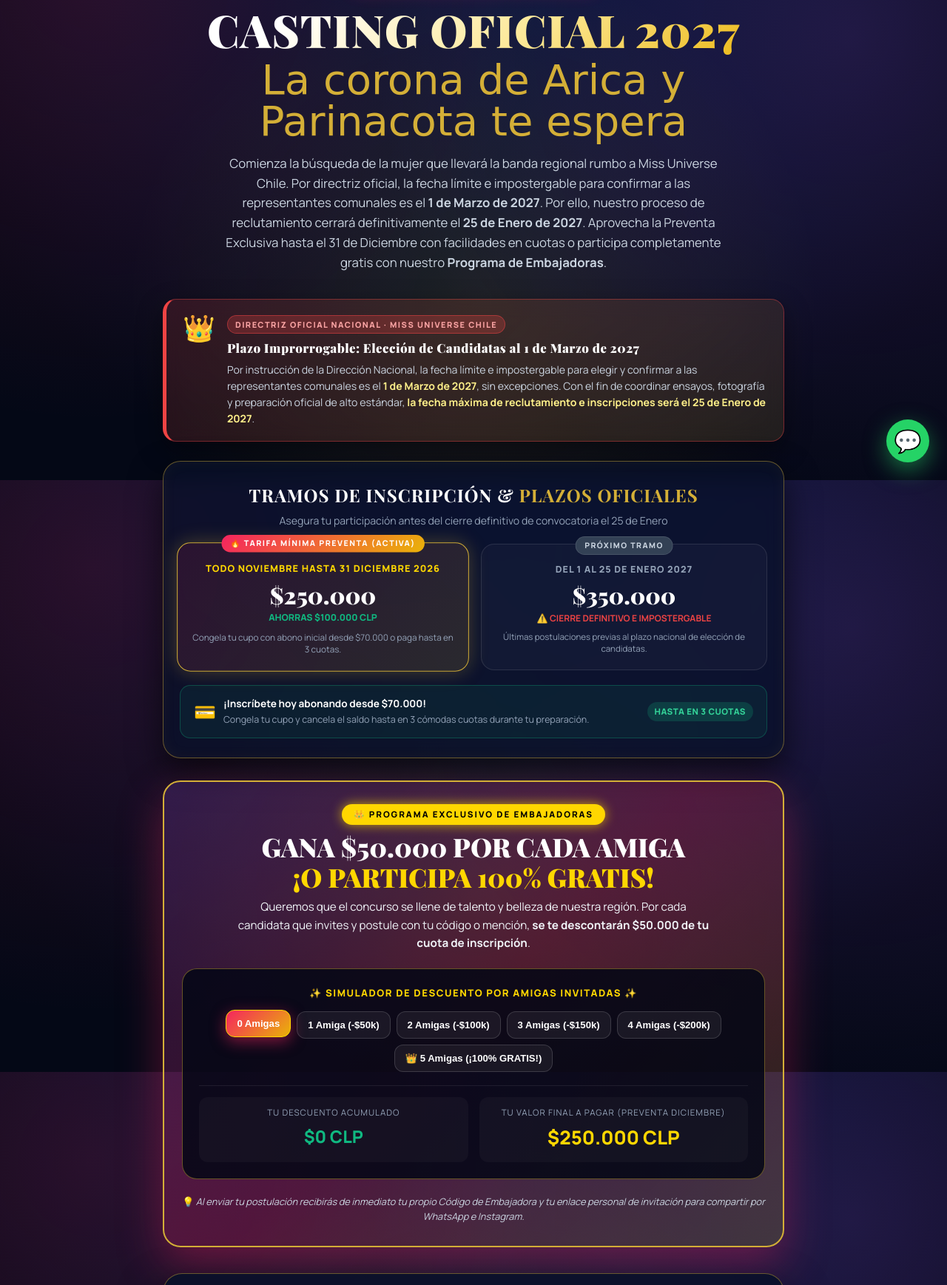
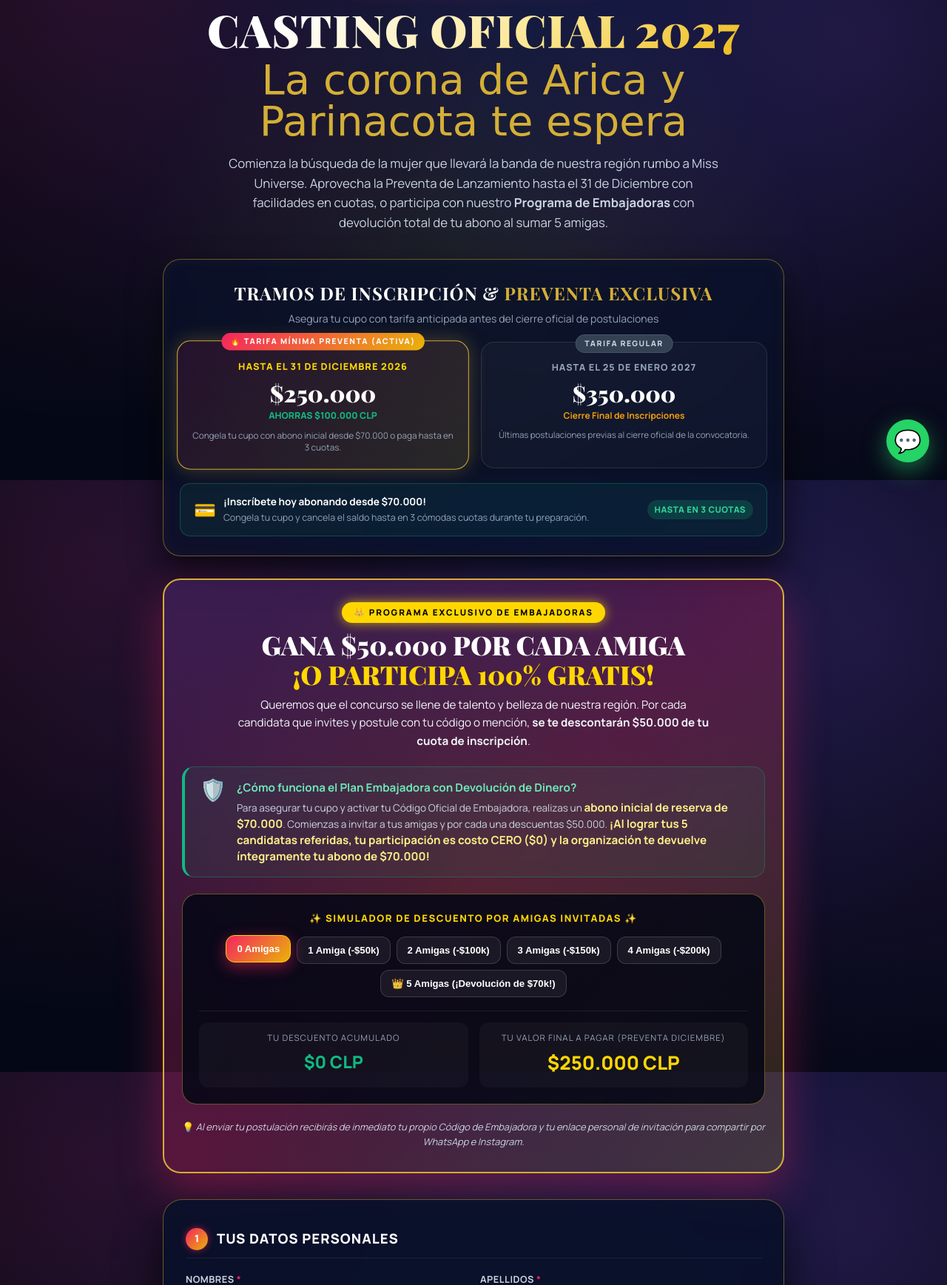
Before and after one commit to GrupoSeinfotel/missuniversoiquique.cl, a PHP site: page / in a window 1280 px wide. Shown: the part 151-1888 px from the top of the page at 74% size. Run offline with PHP 8.4, Linux system fonts and the light colour scheme; some web fonts are replaced.

Commit message:
fix(casting): remover fecha confidencial y estipular abono reembolsable de  en Plan Embajadoras

```diff
--- a/admin-postulantes/index.php
+++ b/admin-postulantes/index.php
@@ -625,7 +625,7 @@ try {
                                 'contado_250' => ['txt' => '⚡ Preventa $250k', 'color' => '#10b981'],
                                 'contado_350' => ['txt' => '⚡ Regular $350k', 'color' => '#f59e0b'],
                                 'tres_cuotas' => ['txt' => '💳 3 Cuotas', 'color' => '#fbbf24'],
-                                'programa_embajadora' => ['txt' => '👑 Plan Beca Gratis', 'color' => '#e879f9']
+                                'programa_embajadora' => ['txt' => '👑 Embajadora ($70k Reembolsable)', 'color' => '#e879f9']
                             ];
                             $planInfo = $planMap[$p['modalidad_pago'] ?? ''] ?? ['txt' => htmlspecialchars($p['modalidad_pago'] ?? 'Abono'), 'color' => '#94a3b8'];
 
--- a/casting/index.php
+++ b/casting/index.php
@@ -242,59 +242,44 @@ $refCode = trim($_GET['ref'] ?? '');
         }
 
         /* ==============================================================
-           AVISO OFICIAL PLAZO NACIONAL & TRAMOS DE PROMOCIÓN
+           GARANTÍA PLAN EMBAJADORAS & TRAMOS DE PROMOCIÓN
            ============================================================== */
-        .official-notice-box {
-            background: linear-gradient(135deg, rgba(239, 68, 68, 0.15), rgba(212, 175, 55, 0.12));
-            border: 1px solid rgba(239, 68, 68, 0.4);
-            border-left: 5px solid #ef4444;
-            border-radius: 18px;
-            padding: 20px 22px;
-            margin-bottom: 26px;
+        .activation-guarantee-box {
+            background: rgba(16, 185, 129, 0.08);
+            border: 1px solid rgba(16, 185, 129, 0.3);
+            border-left: 4px solid #10b981;
+            border-radius: 16px;
+            padding: 16px 20px;
+            margin-bottom: 22px;
             display: flex;
             align-items: flex-start;
-            gap: 16px;
-            backdrop-filter: blur(12px);
-            box-shadow: 0 12px 35px rgba(0, 0, 0, 0.4);
-        }
-
-        .notice-icon {
-            font-size: 2.2rem;
+            gap: 14px;
+            text-align: left;
+            backdrop-filter: blur(10px);
+        }
+
+        .guarantee-icon {
+            font-size: 1.8rem;
             line-height: 1;
             flex-shrink: 0;
         }
 
-        .notice-badge {
-            display: inline-block;
-            background: rgba(239, 68, 68, 0.25);
-            color: #fca5a5;
-            border: 1px solid rgba(239, 68, 68, 0.5);
-            font-size: 0.68rem;
-            font-weight: 800;
-            letter-spacing: 1.5px;
-            padding: 3px 10px;
-            border-radius: 20px;
-            text-transform: uppercase;
-            margin-bottom: 6px;
-        }
-
-        .notice-title {
-            font-size: 1.05rem;
-            font-weight: 800;
-            color: #fff;
-            margin-bottom: 5px;
-            font-family: var(--font-serif);
-            letter-spacing: 0.5px;
-        }
-
-        .notice-desc {
-            font-size: 0.88rem;
+        .guarantee-content strong {
+            color: #6ee7b7;
+            font-size: 0.95rem;
+            display: block;
+            margin-bottom: 4px;
+        }
+
+        .guarantee-content p {
             color: #cbd5e1;
-            line-height: 1.55;
+            font-size: 0.85rem;
+            line-height: 1.45;
             margin: 0;
         }
 
-        .notice-desc strong {
+        .guarantee-content p strong {
+            display: inline;
             color: #fef08a;
         }
 
@@ -1103,26 +1088,10 @@ $refCode = trim($_GET['ref'] ?? '');
             <h1 class="hero-title">Casting Oficial 2027</h1>
             <div class="hero-calligraphy">La corona de <?= $regionNombre ?> te espera</div>
             <p class="hero-desc">
-                Comienza la búsqueda de la mujer que llevará la banda regional rumbo a Miss Universe Chile.
-                Por directriz oficial, la fecha límite e impostergable para confirmar a las representantes comunales es el <strong>1 de Marzo de 2027</strong>.
-                Por ello, nuestro proceso de reclutamiento cerrará definitivamente el <strong>25 de Enero de 2027</strong>.
-                Aprovecha la Preventa Exclusiva hasta el 31 de Diciembre con facilidades en cuotas o participa completamente gratis con nuestro
-                <strong>Programa de Embajadoras</strong>.
+                Comienza la búsqueda de la mujer que llevará la banda de nuestra región rumbo a Miss Universe.
+                Aprovecha la Preventa de Lanzamiento hasta el 31 de Diciembre con facilidades en cuotas,
+                o participa con nuestro <strong>Programa de Embajadoras</strong> con devolución total de tu abono al sumar 5 amigas.
             </p>
-        </div>
-
-        <!-- ==============================================================
-             AVISO OFICIAL: DIRECTRIZ NACIONAL MISS UNIVERSE CHILE
-             ============================================================== -->
-        <div class="official-notice-box">
-            <div class="notice-icon">👑</div>
-            <div class="notice-content">
-                <div class="notice-badge">DIRECTRIZ OFICIAL NACIONAL · MISS UNIVERSE CHILE</div>
-                <h3 class="notice-title">Plazo Improrrogable: Elección de Candidatas al 1 de Marzo de 2027</h3>
-                <p class="notice-desc">
-                    Por instrucción de la Dirección Nacional, la fecha límite e impostergable para elegir y confirmar a las representantes comunales es el <strong>1 de Marzo de 2027</strong>, sin excepciones. Con el fin de coordinar ensayos, fotografía y preparación oficial de alto estándar, <strong>la fecha máxima de reclutamiento e inscripciones será el 25 de Enero de 2027</strong>.
-                </p>
-            </div>
         </div>
 
         <!-- ==============================================================
@@ -1130,8 +1099,8 @@ $refCode = trim($_GET['ref'] ?? '');
              ============================================================== -->
         <section class="pricing-section">
             <div class="pricing-header">
-                <h2>Tramos de Inscripción & <span>Plazos Oficiales</span></h2>
-                <p>Asegura tu participación antes del cierre definitivo de convocatoria el 25 de Enero</p>
+                <h2>Tramos de Inscripción & <span>Preventa Exclusiva</span></h2>
+                <p>Asegura tu cupo con tarifa anticipada antes del cierre oficial de postulaciones</p>
             </div>
 
             <div class="tiers-grid">
@@ -1140,7 +1109,7 @@ $refCode = trim($_GET['ref'] ?? '');
                     <?php if ($esPreventa): ?>
                         <span class="tier-badge">🔥 TARIFA MÍNIMA PREVENTA (ACTIVA)</span>
                     <?php endif; ?>
-                    <div class="tier-period">Todo Noviembre hasta 31 Diciembre 2026</div>
+                    <div class="tier-period">Hasta el 31 de Diciembre 2026</div>
                     <div class="tier-price">$250.000</div>
                     <div class="tier-save">Ahorras $100.000 CLP</div>
                     <div class="tier-terms">Congela tu cupo con abono inicial desde $70.000 o paga hasta en 3 cuotas.</div>
@@ -1149,14 +1118,14 @@ $refCode = trim($_GET['ref'] ?? '');
                 <!-- Tramo 2: Enero (Cierre Definitivo) -->
                 <div class="tier-card <?= !$esPreventa ? 'highlight' : '' ?>">
                     <?php if (!$esPreventa): ?>
-                        <span class="tier-badge">⚡ ÚLTIMOS DÍAS DE CASTING</span>
+                        <span class="tier-badge">⚡ CIERRE DE CONVOCATORIA</span>
                     <?php else: ?>
-                        <span class="tier-badge" style="background:#334155; color:#cbd5e1; border:1px solid rgba(255,255,255,0.1);">PRÓXIMO TRAMO</span>
+                        <span class="tier-badge" style="background:#334155; color:#cbd5e1; border:1px solid rgba(255,255,255,0.1);">TARIFA REGULAR</span>
                     <?php endif; ?>
-                    <div class="tier-period">Del 1 al 25 de Enero 2027</div>
+                    <div class="tier-period">Hasta el 25 de Enero 2027</div>
                     <div class="tier-price">$350.000</div>
-                    <div style="font-size:0.75rem; color:#ef4444; font-weight:700; margin-top:4px;">⚠️ CIERRE DEFINITIVO E IMPOSTERGABLE</div>
-                    <div class="tier-terms">Últimas postulaciones previas al plazo nacional de elección de candidatas.</div>
+                    <div style="font-size:0.75rem; color:#f59e0b; font-weight:700; margin-top:4px;">Cierre Final de Inscripciones</div>
+                    <div class="tier-terms">Últimas postulaciones previas al cierre oficial de la convocatoria.</div>
                 </div>
             </div>
 
@@ -1187,6 +1156,19 @@ $refCode = trim($_GET['ref'] ?? '');
                 </p>
             </div>
 
+            <!-- Garantía y Abono del Plan Embajadora -->
+            <div class="activation-guarantee-box">
+                <div class="guarantee-icon">🛡️</div>
+                <div class="guarantee-content">
+                    <strong>¿Cómo funciona el Plan Embajadora con Devolución de Dinero?</strong>
+                    <p>
+                        Para asegurar tu cupo y activar tu Código Oficial de Embajadora, realizas un <strong>abono inicial de reserva de $70.000</strong>.
+                        Comienzas a invitar a tus amigas y por cada una descuentas $50.000.
+                        <strong>¡Al lograr tus 5 candidatas referidas, tu participación es costo CERO ($0) y la organización te devuelve íntegramente tu abono de $70.000!</strong>
+                    </p>
+                </div>
+            </div>
+
             <!-- Simulador Interactivo de Beca -->
             <div class="simulator-box">
                 <div class="simulator-label">✨ Simulador de Descuento por Amigas Invitadas ✨</div>
@@ -1196,9 +1178,9 @@ $refCode = trim($_GET['ref'] ?? '');
                     <button type="button" class="btn-amiga" onclick="setSimulacion(2, this)">2 Amigas (-$100k)</button>
                     <button type="button" class="btn-amiga" onclick="setSimulacion(3, this)">3 Amigas (-$150k)</button>
                     <button type="button" class="btn-amiga" onclick="setSimulacion(4, this)">4 Amigas (-$200k)</button>
-                    <button type="button" class="btn-amiga" onclick="setSimulacion(5, this)">👑 5 Amigas (<?= $esPreventa ? '¡100% GRATIS!' : '-$250k' ?>)</button>
+                    <button type="button" class="btn-amiga" onclick="setSimulacion(5, this)">👑 5 Amigas (¡Devolución de $70k!)</button>
                     <?php if (!$esPreventa): ?>
-                    <button type="button" class="btn-amiga" onclick="setSimulacion(7, this)">👑 7 Amigas (¡100% GRATIS!)</button>
+                    <button type="button" class="btn-amiga" onclick="setSimulacion(7, this)">👑 7 Amigas (¡Devolución de $70k!)</button>
                     <?php endif; ?>
                 </div>
 
@@ -1210,7 +1192,7 @@ $refCode = trim($_GET['ref'] ?? '');
                     <div class="calc-box-item">
                         <small>Tu Valor Final a Pagar (<?= $periodoActualTxt ?>)</small>
                         <div class="calc-val-final" id="simFinal">$<?= number_format($tarifaBaseActual, 0, ',', '.') ?> CLP</div>
-                        <div id="simBadgeFree" style="display:none;" class="calc-free-pill">👑 ¡PARTICIPAS 100% GRATIS!</div>
+                        <div id="simBadgeFree" style="display:none;" class="calc-free-pill">👑 ¡GRATIS! SE TE REEMBOLSA EL 100% DE TU ABONO</div>
                     </div>
                 </div>
             </div>
@@ -1433,7 +1415,8 @@ $refCode = trim($_GET['ref'] ?? '');
                 <div class="referral-code-display" id="modalRefCode">MU-<?= ($isIquique ? 'IQ' : 'AR') ?>-2027</div>
                 <div style="font-size:0.8rem; color:#f1f5f9; line-height:1.4;">
                     ¡Comparte este código o tu enlace con tus amigas! <br>
-                    <strong>Te descontaremos $50.000 por cada una que postule</strong>, y si sumas a 5 amigas, ¡tu cupo es 100% GRATIS!
+                    <strong>Te descontaremos $50.000 por cada una que postule</strong>. <br>
+                    Inicias asegurando tu cupo con el abono de $70.000 y al conseguir a tus 5 candidatas, <strong>¡se te devuelve el 100% de tu dinero!</strong>
                 </div>
             </div>
 
```
Also changed, not shown: api/postular.php (+3 -4 lines).
